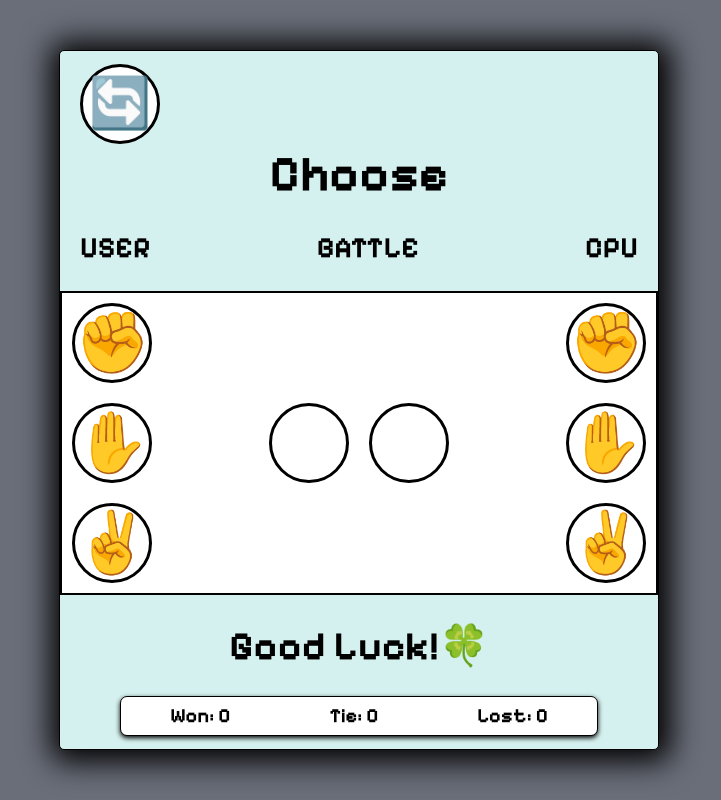
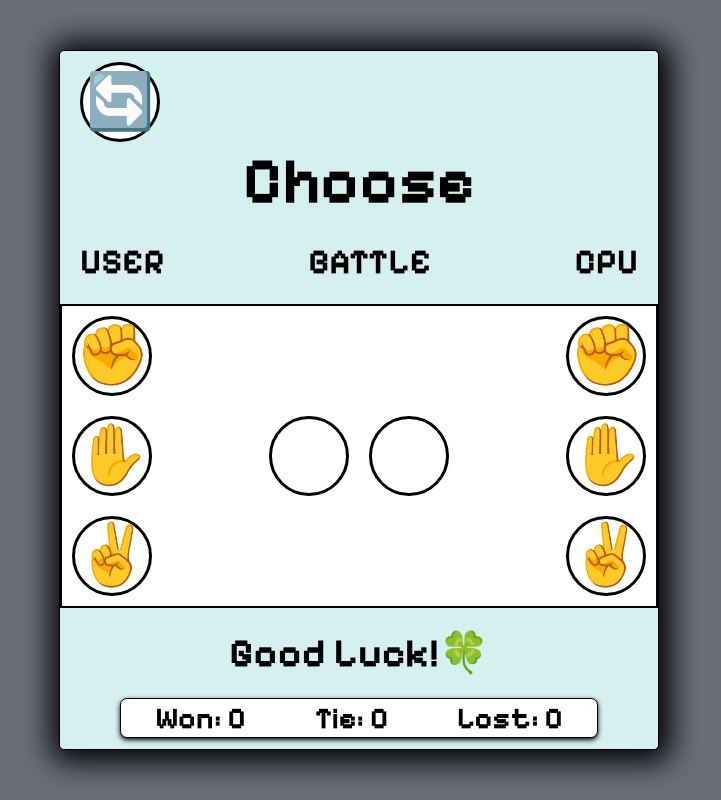
Before and after one commit to EdgardooTorress/Rock-Paper-Scissors, a plain HTML site: page index.html in a window 1280 px wide. Shown: the whole page, without its empty margins (281-1002 px from the left). Drawn offline with Linux system fonts and the light colour scheme.

Commit message:
fixing sizes

```diff
--- a/game.js
+++ b/game.js
@@ -7,13 +7,13 @@ let lost = 0;
 // repeat function every time user click choices//
 function play(userChoice){ //userChoice is taking from onclick HTML//
     const choices = ['rock', 'paper', 'scissors'];
-    const emojis = {
+    const emojis = { // Object to store key and value//
         rock:'✊',
         paper:'✋',
         scissors:'✌️'
     };
     document.getElementById('user').textContent= emojis[userChoice];
-    const cpuChoice = choices[Math.trunc(Math.random() * 3)];
+    const cpuChoice = choices[Math.trunc(Math.random() * 3)]; //make cpu take ramdon value//
     document.getElementById('cpu').textContent= emojis[cpuChoice];
 
     console.log(cpuChoice) // print cpuchoice in console//
--- a/style.css
+++ b/style.css
@@ -31,7 +31,7 @@ body{
 
 }
 .reset{
-    font-size: 5rem;
+    font-size: 5.5rem;
     justify-self: flex-end;
     margin: 0 2rem;
     object-fit: cover;
@@ -39,7 +39,7 @@ body{
 
 }
 .main-heading{
-    font-size: 5rem;
+    font-size: 6.5rem;
     text-align: center;
 
 }
@@ -67,7 +67,7 @@ body{
     display: flex;
     justify-content: space-between;
     margin: 0 2rem;
-    font-size: 2.5rem;
+    font-size: 3rem;
 }
  .main-left{
     display: flex;
@@ -100,6 +100,7 @@ button{
     transition: box-shadow 0.5s ease-in-out;
     background-color: white;
     border: 3px solid black;
+
 }
 button:hover{
    box-shadow: 0 4px 7px 3px black;
@@ -125,7 +126,7 @@ button:hover{
 }
 
 .score h4{
-    font-size: 2rem;
+    font-size: 3rem;
     font-weight: bold;
 }
 
```
